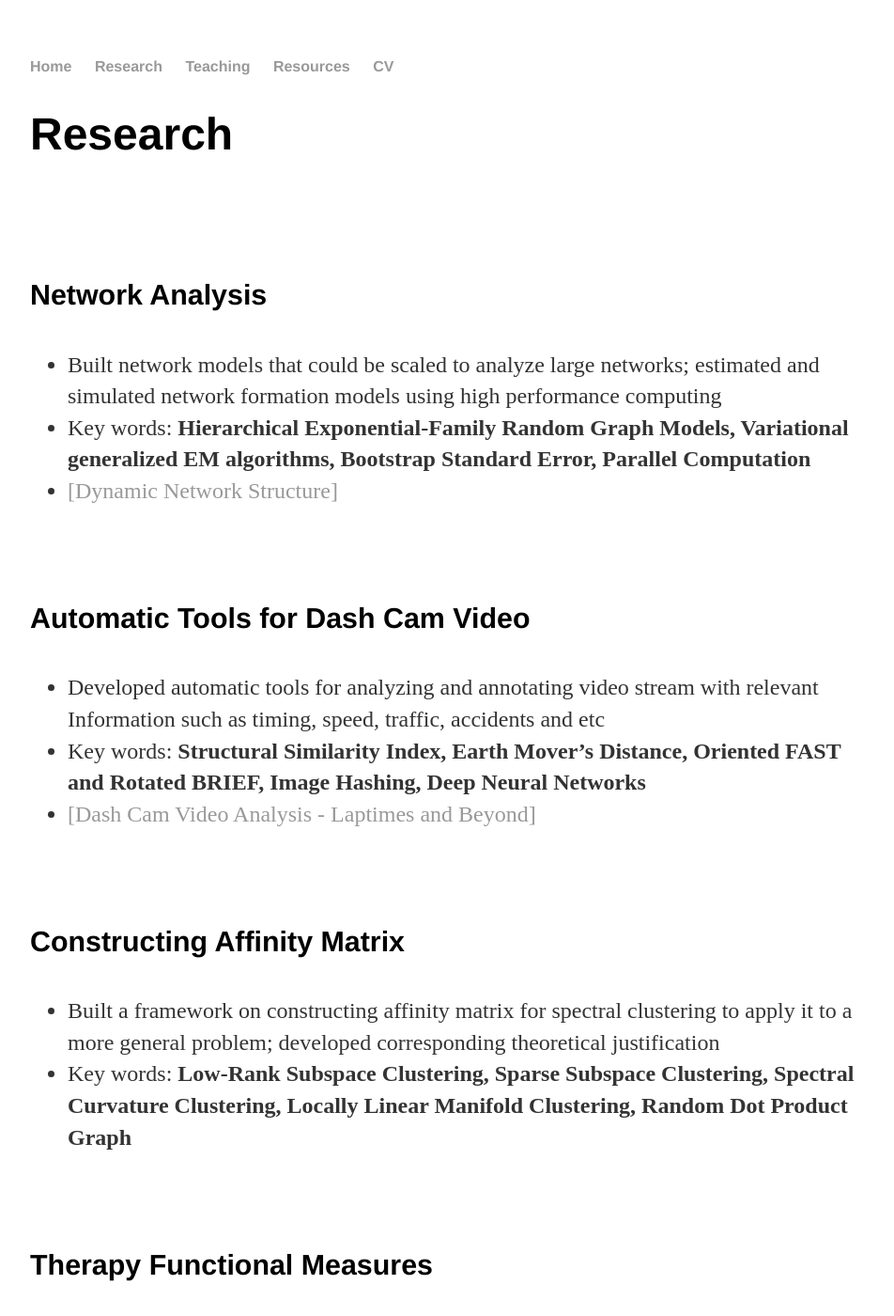
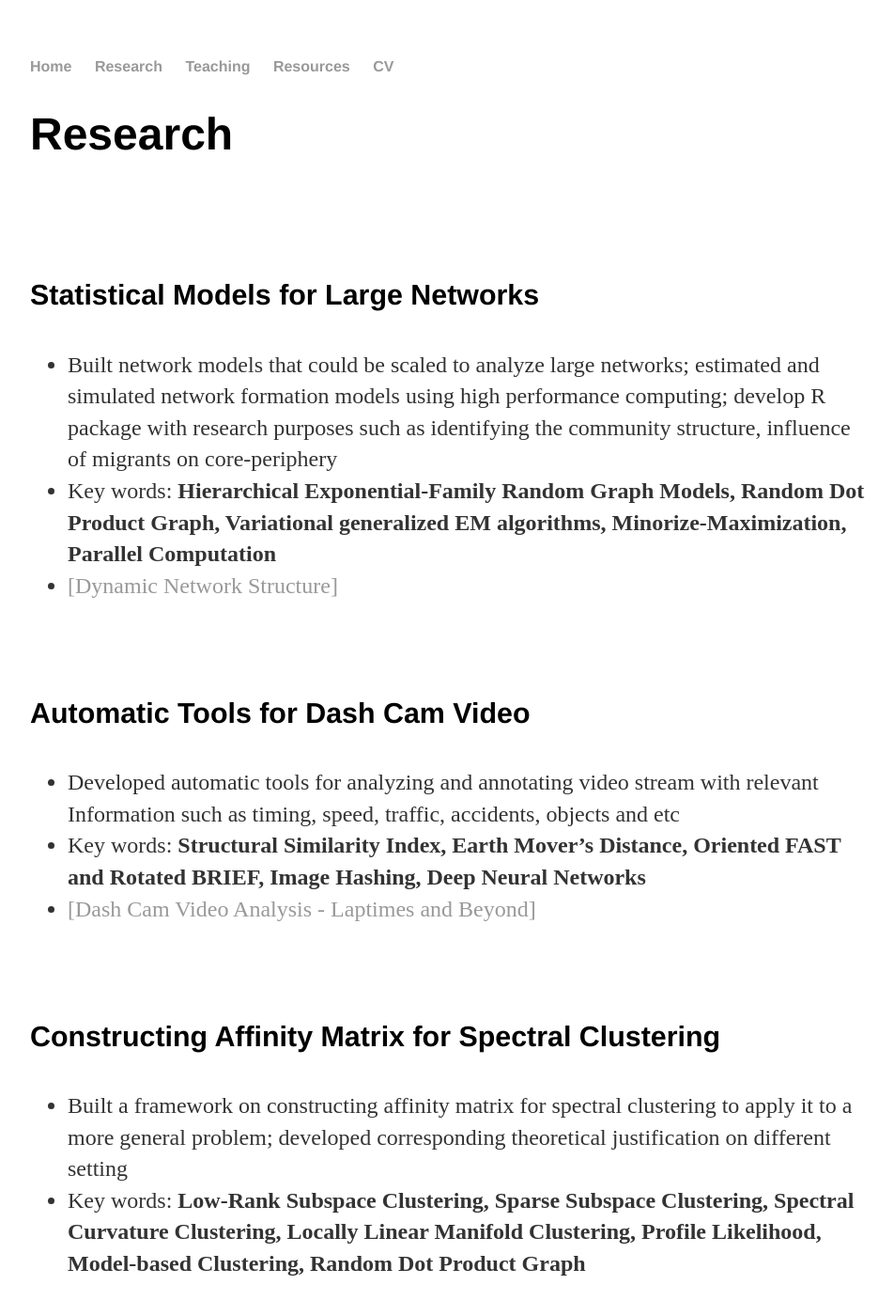
Before and after one commit to CongM/CongM.github.io, a Jekyll site: the page built from research/index.html, in a window 1280 px wide and 1400 px high. Shown: the whole window at 94% size, without its empty margins (160-1112 px from the left). Built offline with Jekyll 4.4.1, drawn with Linux system fonts in a browser that asks for light colours; some of the changed text lies outside the part shown.

Commit message:
Update index.html

```diff
--- a/research/index.html
+++ b/research/index.html
@@ -7,41 +7,37 @@ title: Cong Mu's Homepage
 <div class="blurb">
   <h1>Research</h1>
   <br><br><br>
-  <h4>Network Analysis</h4>
+  <h4>Statistical Models for Large Networks</h4>
 	<ul>
-		<li>Built network models that could be scaled to analyze large networks; estimated and simulated network formation models using high performance computing</li>
-		<li>Key words: <b>Hierarchical Exponential-Family Random Graph Models, Variational generalized EM algorithms, Bootstrap Standard Error, Parallel Computation</b></li>
+		<li>Built network models that could be scaled to analyze large networks; estimated and simulated network formation models using high performance computing; develop R package with research purposes such as identifying the community structure, influence of migrants on core-periphery</li>
+		<li>Key words: <b>Hierarchical Exponential-Family Random Graph Models, Random Dot Product Graph, Variational generalized EM algorithms, Minorize-Maximization, Parallel Computation</b></li>
 		<li><a href="https://cong.shinyapps.io/ChinaNetwork" target="_blank">[Dynamic Network Structure]</a></a></li>
 	</ul>
   <br><br>
   <h4>Automatic Tools for Dash Cam Video</h4>
 	<ul>
-		<li>Developed automatic tools for analyzing and annotating video stream with relevant Information such as timing, speed, traffic, accidents and etc</li>
+		<li>Developed automatic tools for analyzing and annotating video stream with relevant Information such as timing, speed, traffic, accidents, objects and etc</li>
 		<li>Key words: <b>Structural Similarity Index, Earth Mover’s Distance, Oriented FAST and Rotated BRIEF, Image Hashing, Deep Neural Networks</b></li>
 		<li><a href="/research/Dash Cam Video Analysis - Laptimes and Beyond.pdf" target="_blank">[Dash Cam Video Analysis - Laptimes and Beyond]</a></li>
 	</ul>
   <br><br>
-  <h4>Constructing Affinity Matrix</h4>
+  <h4>Constructing Affinity Matrix for Spectral Clustering</h4>
 	<ul>
-		<li>Built a framework on constructing affinity matrix for spectral clustering to apply it to a more general problem; developed corresponding theoretical justification</li>
-		<li>Key words: <b>Low-Rank Subspace Clustering, Sparse Subspace Clustering, Spectral Curvature Clustering, Locally Linear Manifold Clustering, Random Dot Product Graph</b></li>
+		<li>Built a framework on constructing affinity matrix for spectral clustering to apply it to a more general problem; developed corresponding theoretical justification on different setting</li>
+		<li>Key words: <b>Low-Rank Subspace Clustering, Sparse Subspace Clustering, Spectral Curvature Clustering, Locally Linear Manifold Clustering, Profile Likelihood, Model-based Clustering, Random Dot Product Graph</b></li>
 	</ul>
   <br><br>
   <h4>Therapy Functional Measures</h4>
 	<ul>
 		<li>Identified patterns in patient functional trajectories; measured causal effect of different physical therapy dosage regimes on patient functional status; constructed features and built model to predict AMPAC score to optimize physical therapy in the hospital</li>
-		<li>Key words: <b>Linear Mixed-Effect Model, ARIMA</b></li>
+		<li>Key words: <b>Linear Mixed-Effect Model, ARIMA, Causal Inference</b></li>
 	</ul>
   <br><br>
-  <h4>Text Mining</h4>
+  <h4>Text Mining and Information Extraction</h4>
 	<ul>
-		<li>Collaborated with different teams to mine the large-scale text data, speculated gender based on names and explored characteristic distribution across gender</li>
-		<li>Key words: <b>Natural Language Processing, Parallel Computation</b></li>
+		<li>Collaborated with different teams to mine the large-scale text data, speculated gender based on names and explored characteristic distribution across gender; extracted information from large-scale data sets and reconstructed data; crawled online data</li>
+		<li>Key words: <b>Natural Language Processing, Parallel Computation, Regular Expression, Crawler, Data Wrangling</b></li>
 	</ul>
   <br><br>
-  <h4>Information Extraction</h4>
-	<ul>
-		<li>Extracted information from large-scale data sets and reconstructed data; crawled online data</li>
-		<li>Key words: <b>Regular Expression, Crawler, Data Wrangling</b></li>
-	</ul>
+
 </div><!-- /.blurb -->
```
